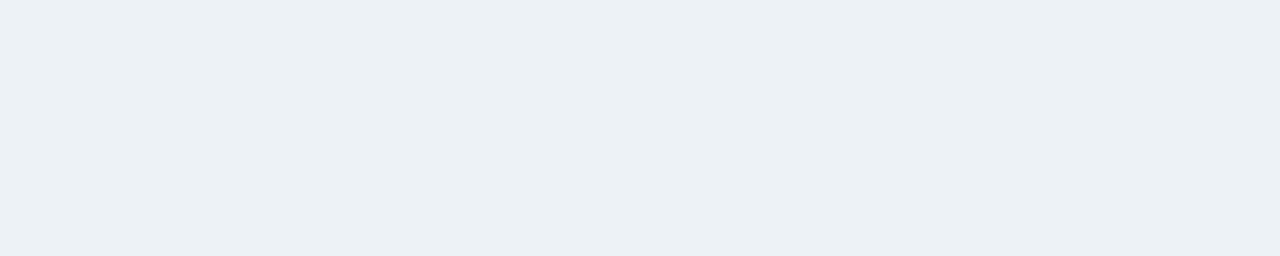
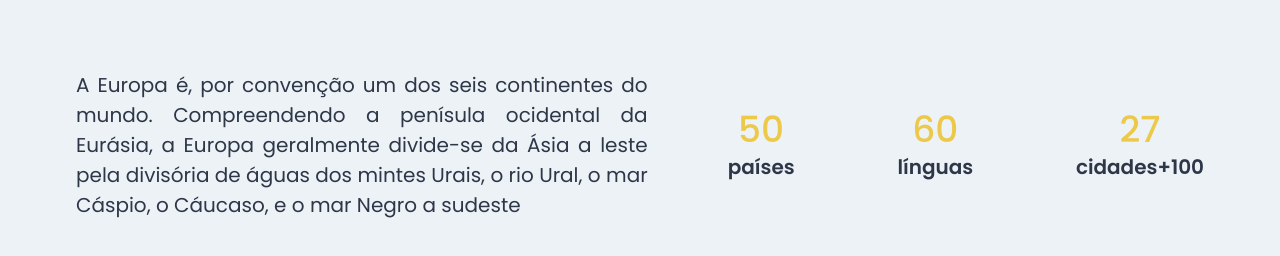
Before and after one commit to Emerson-lab/World-Trip, a Next.js app: page /continent/europe in a window 1280 px wide. Shown: the part 610-866 px from the top of the page. Before the commit the page ends 800 px from the top, so only its background shows below. Built offline with nearby package versions, Linux system fonts and the light colour scheme.

Commit message:
create component infos

```diff
--- /dev/null
+++ b/src/components/Content/index.tsx
@@ -0,0 +1,24 @@
+import { Grid, Text } from "@chakra-ui/react";
+import Infos from "./infos";
+
+export default function Content() {
+  return (
+    <Grid
+      templateColumns={["1fr", "1fr", "1fr 1fr", "1.2fr 1fr"]}
+      gap={[5, 10, 16, 20]}
+      my={["8", "20"]}
+    >
+      <Text
+        fontSize={["lg", "xl", "xl", "2x"]}
+        color="gray.700"
+        textAlign="justify"
+      >
+        A Europa é, por convenção um dos seis continentes do mundo.
+        Compreendendo a penísula ocidental da Eurásia, a Europa geralmente
+        divide-se da Ásia a leste pela divisória de águas dos mintes Urais, o
+        rio Ural, o mar Cáspio, o Cáucaso, e o mar Negro a sudeste
+      </Text>
+			<Infos />
+    </Grid>
+  );
+}
--- /dev/null
+++ b/src/components/Content/infos.tsx
@@ -0,0 +1,44 @@
+import { Flex, Heading, Text } from "@chakra-ui/react";
+
+export default function Infos() {
+  return (
+    <Flex align="center" justify="space-between">
+      <Flex
+        direction="column"
+        justify="center"
+        align={["flex-start", "flex-start", "center"]}
+      >
+        <Heading fontsize={["2xl", "5xl"]} color="yellow.400" fontWeight="500">
+          50
+        </Heading>
+        <Text fontWeight="600" fontSize={["md", "xl"]} color="gray.700">
+          países
+        </Text>
+      </Flex>
+      <Flex
+        direction="column"
+        justify="center"
+        align={["flex-start", "flex-start", "center"]}
+      >
+        <Heading fontsize={["2xl", "5xl"]} color="yellow.400" fontWeight="500">
+          60
+        </Heading>
+        <Text fontWeight="600" fontSize={["md", "xl"]} color="gray.700">
+          línguas
+        </Text>
+      </Flex>
+      <Flex
+        direction="column"
+        justify="center"
+        align={["flex-start", "flex-start", "center"]}
+      >
+        <Heading fontsize={["2xl", "5xl"]} color="yellow.400" fontWeight="500">
+          27
+        </Heading>
+        <Text fontWeight="600" fontSize={["md", "xl"]} color="gray.700">
+          cidades+100
+        </Text>
+      </Flex>
+    </Flex>
+  );
+}
--- a/src/components/Header/index.tsx
+++ b/src/components/Header/index.tsx
@@ -41,7 +41,7 @@ export default function Header() {
           )}
           <Image
             w={["81px", "184px"]}
-            src="logo.png"
+            src="/logo.png"
             alt="Um avião voando sobre o nome da marca World Trip"
             justifySelf="center"
             gridColumn="2"
--- a/src/pages/continent/[slug].tsx
+++ b/src/pages/continent/[slug].tsx
@@ -1,4 +1,5 @@
 import { Flex } from "@chakra-ui/react";
+import Content from "../../components/Content";
 import ContinentBanner from "../../components/ContinentBanner";
 import Header from "../../components/Header";
 
@@ -8,6 +9,15 @@ export default function Continent() {
       <title>Europa</title>
       <Header />
       <ContinentBanner />
+      <Flex
+        direction="column"
+        maxWidth="1160px"
+        mx="auto"
+        mb="10"
+        px="1rem"
+      >
+        <Content />
+      </Flex>
     </Flex>
   );
 }
```
